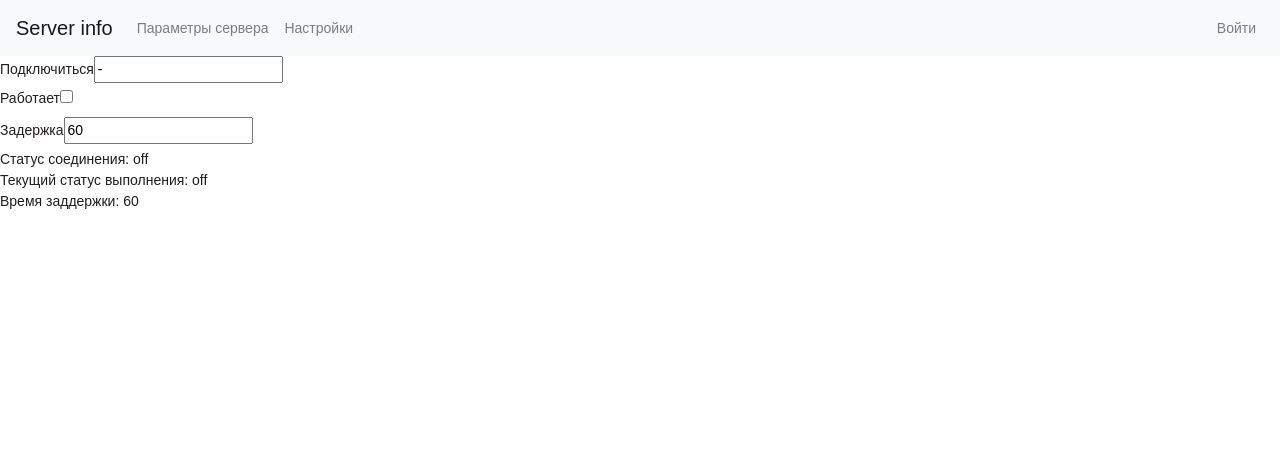
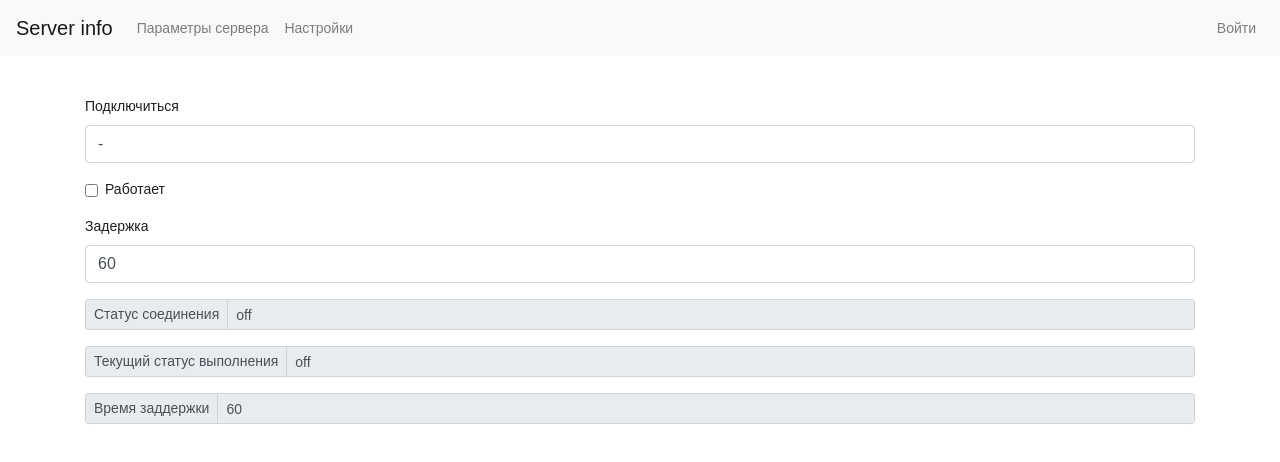
Before and after one commit to fosemberg/server-info, a React (Create React App) app: page /settings in a window 1280 px wide. Shown: the top 462 px of the page. Built offline with nearby package versions, Linux system fonts and the light colour scheme.

Commit message:
SettingsEdit, SettingsView

```diff
--- /dev/null
+++ b/src/components/SettingsEdit/SettingsEdit.scss
@@ -0,0 +1,3 @@
+.settings-edit {
+  padding-top: 40px;
+}
--- a/src/components/SettingsEdit/SettingsEdit.tsx
+++ b/src/components/SettingsEdit/SettingsEdit.tsx
@@ -1,4 +1,6 @@
 import React from 'react';
+import {Form} from "react-bootstrap";
+import './SettingsEdit.css';
 
 interface IProps {
   ip?: string;
@@ -15,20 +17,36 @@ const SettingsEdit = (
 ) => {
   return (
     <div className='settings-edit'>
-      <form>
-        <div>
-          <label>Подключиться</label>
-          <input type='text' value={ip}/>
-        </div>
-        <div>
-          <label>Работает</label>
-          <input type='checkbox' checked={isWorking}/>
-        </div>
-        <div>
-          <label>Задержка</label>
-          <input type='text' value={timeDelay}/>
-        </div>
-      </form>
+      <div className='container'>
+        <Form>
+          <Form.Group>
+            <Form.Label>
+              Подключиться
+            </Form.Label>
+            <Form.Control
+              type="text"
+              placeholder="192.168.1.1"
+              defaultValue={ip}
+            />
+          </Form.Group>
+          <Form.Group>
+            <Form.Check
+              type='checkbox'
+              label='Работает'
+              defaultChecked={isWorking}
+            />
+          </Form.Group>
+          <Form.Group>
+            <Form.Label>
+              Задержка
+            </Form.Label>
+            <Form.Control
+              placeholder="60"
+              defaultValue={timeDelay.toString()}
+            />
+          </Form.Group>
+        </Form>
+      </div>
     </div>
   );
 };
--- /dev/null
+++ b/src/components/SettingsView/SettingsView.scss
@@ -0,0 +1,3 @@
+.settings-view {
+
+}
--- a/src/components/SettingsView/SettingsView.tsx
+++ b/src/components/SettingsView/SettingsView.tsx
@@ -1,8 +1,10 @@
 import React from 'react';
+import {FormControl, InputGroup} from "react-bootstrap";
+import './SettingsView.css';
 
 interface IProps {
-  connectionStatus?: string;
-  runStatus?: string;
+  connectionStatus?: 'off' | 'on';
+  runStatus?: 'off' | 'on';
   timeDelay?: number;
 }
 
@@ -15,9 +17,41 @@ const SettingsView = (
 ) => {
   return (
     <div className='settings-view'>
-      <div>Статус соединения: <span>{connectionStatus}</span></div>
-      <div>Текущий статус выполнения: <span>{runStatus}</span></div>
-      <div>Время заддержки: <span>{timeDelay}</span></div>
+      <div className='container'>
+        <InputGroup size="sm" className="mb-3">
+          <InputGroup.Prepend>
+            <InputGroup.Text>
+              Статус соединения
+            </InputGroup.Text>
+          </InputGroup.Prepend>
+          <FormControl
+            value={connectionStatus}
+            disabled={true}
+          />
+        </InputGroup>
+        <InputGroup size="sm" className="mb-3">
+          <InputGroup.Prepend>
+            <InputGroup.Text>
+              Текущий статус выполнения
+            </InputGroup.Text>
+          </InputGroup.Prepend>
+          <FormControl
+            value={runStatus}
+            disabled={true}
+          />
+        </InputGroup>
+        <InputGroup size="sm" className="mb-3">
+          <InputGroup.Prepend>
+            <InputGroup.Text>
+              Время заддержки
+            </InputGroup.Text>
+          </InputGroup.Prepend>
+          <FormControl
+            value={timeDelay.toString()}
+            disabled={true}
+          />
+        </InputGroup>
+      </div>
     </div>
   );
 };
```
